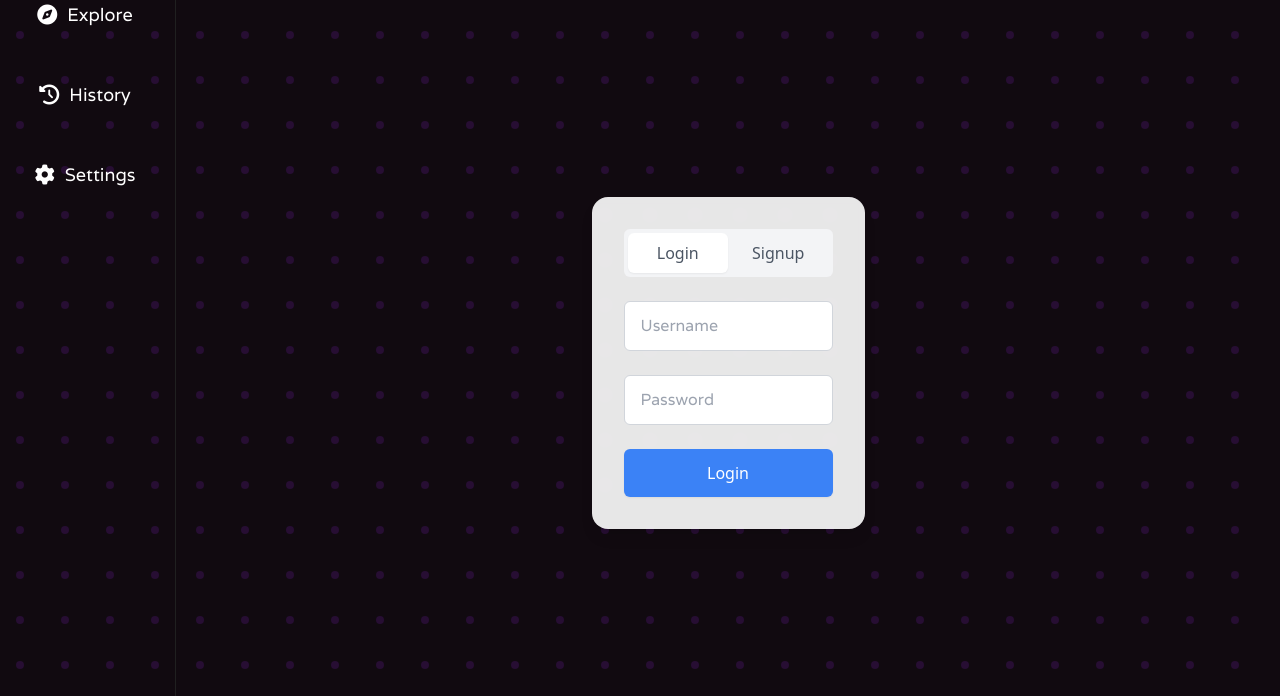
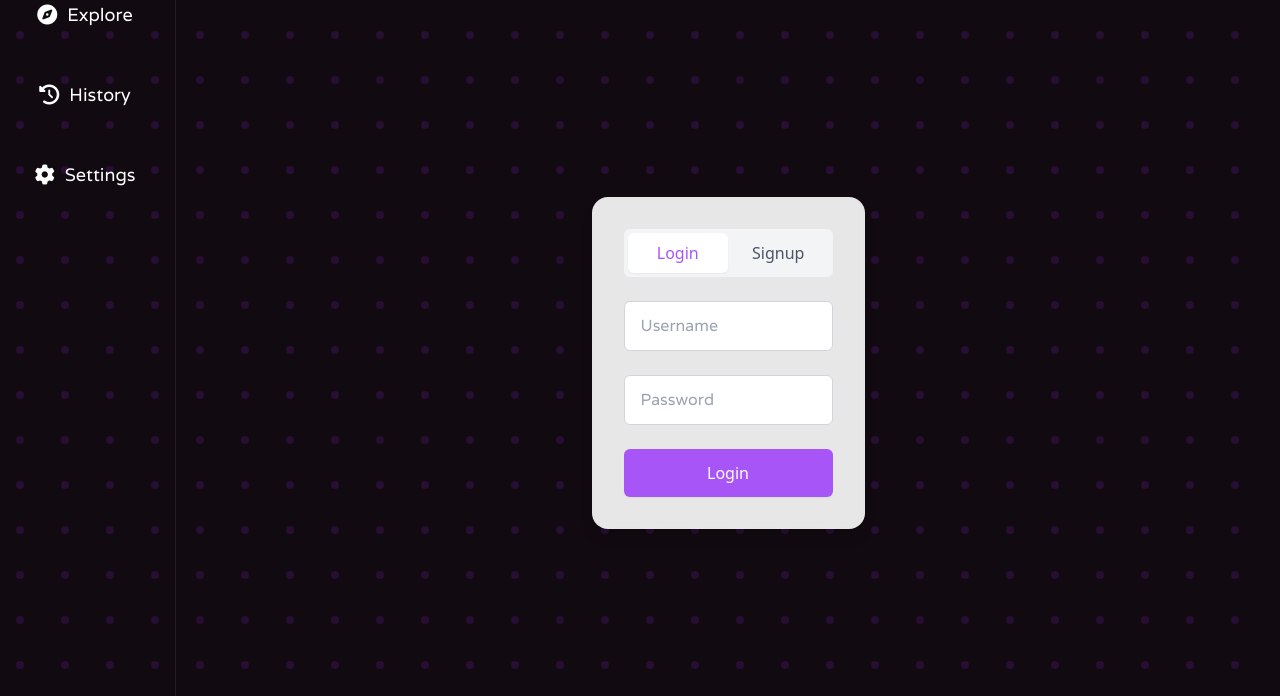
Before and after one commit to TalenMud/HackTV, a Flask app: page /loginorsignup in a window 1280 px wide. Shown: the part 239-935 px from the top of the page. Run offline with Flask 3, Linux system fonts and the light colour scheme; some libraries are stand-ins or nearby versions.

Commit message:
Replaced all blue by purple in login.html

```diff
--- a/templates/login.html
+++ b/templates/login.html
@@ -11,15 +11,15 @@
         <div id="welcomeMessage" class="hidden text-center text-gray-900 dark:text-gray-100 mb-6"></div>
         <div id="loggedInMessage" class="hidden text-center text-gray-900 dark:text-gray-100 mb-6 flex flex-col items-center">
             <div class="w-full flex flex-col items-center">
-                <div class="w-20 h-20 rounded-full bg-blue-100 dark:bg-blue-900 flex items-center justify-center mb-4 shadow-md">
-                    <svg class="w-12 h-12 text-blue-500 dark:text-blue-400" fill="none" stroke="currentColor" viewBox="0 0 24 24" xmlns="http://www.w3.org/2000/svg">
+                <div class="w-20 h-20 rounded-full bg-purple-100 dark:bg-purple-900 flex items-center justify-center mb-4 shadow-md">
+                    <svg class="w-12 h-12 text-purple-500 dark:text-purple-400" fill="none" stroke="currentColor" viewBox="0 0 24 24" xmlns="http://www.w3.org/2000/svg">
                         <path stroke-linecap="round" stroke-linejoin="round" stroke-width="2" d="M16 7a4 4 0 11-8 0 4 4 0 018 0zM12 14a7 7 0 00-7 7h14a7 7 0 00-7-7z"></path>
                     </svg>
                 </div>
                 <h2 class="text-2xl font-bold mb-2 text-gray-900 dark:text-gray-100">Welcome Back!</h2>
                 <span id="loggedInText" class="text-lg font-medium text-gray-700 dark:text-gray-300 mb-6"></span>
                 <div class="flex space-x-4">
-                    <button id="dashboardButton" class="bg-blue-500 hover:bg-blue-600 text-white font-medium py-2 px-6 rounded-md transition-all duration-200 shadow-sm hover:shadow-md flex items-center">
+                    <button id="dashboardButton" class="bg-purple-500 hover:bg-purple-600 text-white font-medium py-2 px-6 rounded-md transition-all duration-200 shadow-sm hover:shadow-md flex items-center">
                         <svg class="w-5 h-5 mr-2" fill="none" stroke="currentColor" viewBox="0 0 24 24" xmlns="http://www.w3.org/2000/svg">
                             <path stroke-linecap="round" stroke-linejoin="round" stroke-width="2" d="M3 12l2-2m0 0l7-7 7 7M5 10v10a1 1 0 001 1h3m10-11l2 2m-2-2v10a1 1 0 01-1 1h-3m-6 0a1 1 0 001-1v-4a1 1 0 011-1h2a1 1 0 011 1v4a1 1 0 001 1m-6 0h6"></path>
                         </svg>
@@ -35,38 +35,38 @@
             </div>
         </div>
         <div id="authTabs" class="flex mb-6 rounded-md bg-gray-100 dark:bg-gray-700 p-1">
-            <button id="loginTab" class="flex-1 py-2 text-gray-600 dark:text-gray-300 font-medium text-center rounded-md bg-white dark:bg-gray-800 shadow-sm text-blue-500 dark:text-blue-400 transition-colors">Login</button>
-            <button id="signupTab" class="flex-1 py-2 text-gray-600 dark:text-gray-300 font-medium text-center rounded-md hover:text-blue-500 dark:hover:text-blue-400 transition-colors">Signup</button>
+            <button id="loginTab" class="flex-1 py-2 text-gray-600 dark:text-gray-300 font-medium text-center rounded-md bg-white dark:bg-gray-800 shadow-sm text-purple-500 dark:text-purple-400 transition-colors">Login</button>
+            <button id="signupTab" class="flex-1 py-2 text-gray-600 dark:text-gray-300 font-medium text-center rounded-md hover:text-purple-500 dark:hover:text-purple-400 transition-colors">Signup</button>
         </div>
 
         <form id="loginForm" class="space-y-6">
             <div>
-                <input type="text" id="loginUsername" name="username" placeholder="Username" class="w-full px-4 py-3 bg-white dark:bg-gray-800 text-gray-900 dark:text-gray-100 rounded-md border border-gray-300 dark:border-gray-700 focus:outline-none focus:ring-2 focus:ring-blue-500 transition-all" required>
+                <input type="text" id="loginUsername" name="username" placeholder="Username" class="w-full px-4 py-3 bg-white dark:bg-gray-800 text-gray-900 dark:text-gray-100 rounded-md border border-gray-300 dark:border-gray-700 focus:outline-none focus:ring-2 focus:ring-purple-500 transition-all" required>
             </div>
             <div>
-                <input type="password" id="loginPassword" name="password" placeholder="Password" class="w-full px-4 py-3 bg-white dark:bg-gray-800 text-gray-900 dark:text-gray-100 rounded-md border border-gray-300 dark:border-gray-700 focus:outline-none focus:ring-2 focus:ring-blue-500 transition-all" required minlength="6">
+                <input type="password" id="loginPassword" name="password" placeholder="Password" class="w-full px-4 py-3 bg-white dark:bg-gray-800 text-gray-900 dark:text-gray-100 rounded-md border border-gray-300 dark:border-gray-700 focus:outline-none focus:ring-2 focus:ring-purple-500 transition-all" required minlength="6">
                 <div id="loginPasswordAlert" class="hidden mt-2 p-2 bg-red-100 dark:bg-red-900/50 text-red-700 dark:text-red-300 rounded-md text-sm transition-all duration-200"></div>
             </div>
-            <button type="submit" class="w-full bg-blue-500 hover:bg-blue-600 text-white font-medium py-3 rounded-md transition-all duration-200 shadow-sm hover:shadow-md">Login</button>
+            <button type="submit" class="w-full bg-purple-500 hover:bg-purple-600 text-white font-medium py-3 rounded-md transition-all duration-200 shadow-sm hover:shadow-md">Login</button>
         </form>
 
         <form id="signupForm" class="space-y-6 hidden">
             <div>
-                <input type="text" id="signupUsername" name="username" placeholder="Username" class="w-full px-4 py-3 bg-white dark:bg-gray-800 text-gray-900 dark:text-gray-100 rounded-md border border-gray-300 dark:border-gray-700 focus:outline-none focus:ring-2 focus:ring-blue-500 transition-all" required>
+                <input type="text" id="signupUsername" name="username" placeholder="Username" class="w-full px-4 py-3 bg-white dark:bg-gray-800 text-gray-900 dark:text-gray-100 rounded-md border border-gray-300 dark:border-gray-700 focus:outline-none focus:ring-2 focus:ring-purple-500 transition-all" required>
             </div>
             <div>
-                <input type="email" id="signupEmail" name="email" placeholder="Email" class="w-full px-4 py-3 bg-white dark:bg-gray-800 text-gray-900 dark:text-gray-100 rounded-md border border-gray-300 dark:border-gray-700 focus:outline-none focus:ring-2 focus:ring-blue-500 transition-all" required>
+                <input type="email" id="signupEmail" name="email" placeholder="Email" class="w-full px-4 py-3 bg-white dark:bg-gray-800 text-gray-900 dark:text-gray-100 rounded-md border border-gray-300 dark:border-gray-700 focus:outline-none focus:ring-2 focus:ring-purple-500 transition-all" required>
                 <div id="emailAlert" class="hidden mt-2 p-2 bg-red-100 dark:bg-red-900/50 text-red-700 dark:text-red-300 rounded-md text-sm transition-all duration-200"></div>
             </div>
             <div>
-                <input type="password" id="signupPassword" name="password" placeholder="Password (min 6 characters)" class="w-full px-4 py-3 bg-white dark:bg-gray-800 text-gray-900 dark:text-gray-100 rounded-md border border-gray-300 dark:border-gray-700 focus:outline-none focus:ring-2 focus:ring-blue-500 transition-all" required minlength="6">
+                <input type="password" id="signupPassword" name="password" placeholder="Password (min 6 characters)" class="w-full px-4 py-3 bg-white dark:bg-gray-800 text-gray-900 dark:text-gray-100 rounded-md border border-gray-300 dark:border-gray-700 focus:outline-none focus:ring-2 focus:ring-purple-500 transition-all" required minlength="6">
                 <div id="signupPasswordAlert" class="hidden mt-2 p-2 bg-red-100 dark:bg-red-900/50 text-red-700 dark:text-red-300 rounded-md text-sm transition-all duration-200"></div>
                 <div id="passwordStrength" class="mt-2 text-sm text-gray-600 dark:text-gray-400"></div>
                 <div id="strengthBar" class="w-full h-2 rounded-full bg-gray-200 dark:bg-gray-700 mt-1">
                     <div id="strengthFill" class="h-full rounded-full transition-all duration-300" style="width: 0%;"></div>
                 </div>
             </div>
-            <button type="submit" class="w-full bg-blue-500 hover:bg-blue-600 text-white font-medium py-3 rounded-md transition-all duration-200 shadow-sm hover:shadow-md">Signup</button>
+            <button type="submit" class="w-full bg-purple-500 hover:bg-purple-600 text-white font-medium py-3 rounded-md transition-all duration-200 shadow-sm hover:shadow-md">Signup</button>
         </form>
     </div>
 </div>
@@ -112,8 +112,8 @@
             signupForm.classList.add('hidden');
             welcomeMessage.classList.add('hidden');
             authTabs.classList.add('hidden');
-            loginTab.classList.remove('bg-white', 'text-blue-500', 'dark:text-blue-400', 'dark:bg-gray-800');
-            signupTab.classList.remove('bg-white', 'text-blue-500', 'dark:text-blue-400', 'dark:bg-gray-800');
+            loginTab.classList.remove('bg-white', 'text-purple-500', 'dark:text-purple-400', 'dark:bg-gray-800');
+            signupTab.classList.remove('bg-white', 'text-purple-500', 'dark:text-purple-400', 'dark:bg-gray-800');
         } else {
             loggedInMessage.classList.add('hidden');
             loginForm.classList.remove('hidden');
@@ -165,9 +165,9 @@
 
     loginTab.addEventListener('click', () => {
         if (!localStorage.getItem('loginforhacktv')) {
-            loginTab.classList.add('bg-white', 'text-blue-500', 'dark:text-blue-400', 'dark:bg-gray-800');
+            loginTab.classList.add('bg-white', 'text-purple-500', 'dark:text-purple-400', 'dark:bg-gray-800');
             loginTab.classList.remove('text-gray-600', 'dark:text-gray-300');
-            signupTab.classList.remove('bg-white', 'text-blue-500', 'dark:text-blue-400', 'dark:bg-gray-800');
+            signupTab.classList.remove('bg-white', 'text-purple-500', 'dark:text-purple-400', 'dark:bg-gray-800');
             signupTab.classList.add('text-gray-600', 'dark:text-gray-300');
             loginForm.classList.remove('hidden');
             signupForm.classList.add('hidden');
@@ -178,9 +178,9 @@
 
     signupTab.addEventListener('click', () => {
         if (!localStorage.getItem('loginforhacktv')) {
-            signupTab.classList.add('bg-white', 'text-blue-500', 'dark:text-blue-400', 'dark:bg-gray-800');
+            signupTab.classList.add('bg-white', 'text-purple-500', 'dark:text-purple-400', 'dark:bg-gray-800');
             signupTab.classList.remove('text-gray-600', 'dark:text-gray-300');
-            loginTab.classList.remove('bg-white', 'text-blue-500', 'dark:text-blue-400', 'dark:bg-gray-800');
+            loginTab.classList.remove('bg-white', 'text-purple-500', 'dark:text-purple-400', 'dark:bg-gray-800');
             loginTab.classList.add('text-gray-600', 'dark:text-gray-300');
             signupForm.classList.remove('hidden');
             loginForm.classList.add('hidden');
@@ -249,8 +249,8 @@
                     loginForm.classList.add('hidden');
                     signupForm.classList.add('hidden');
                     authTabs.classList.add('hidden');
-                    loginTab.classList.remove('bg-white', 'text-blue-500', 'dark:text-blue-400', 'dark:bg-gray-800');
-                    signupTab.classList.remove('bg-white', 'text-blue-500', 'dark:text-blue-400', 'dark:bg-gray-800');
+                    loginTab.classList.remove('bg-white', 'text-purple-500', 'dark:text-purple-400', 'dark:bg-gray-800');
+                    signupTab.classList.remove('bg-white', 'text-purple-500', 'dark:text-purple-400', 'dark:bg-gray-800');
                 }, 1500);
             } else {
                 Swal.fire({
```
